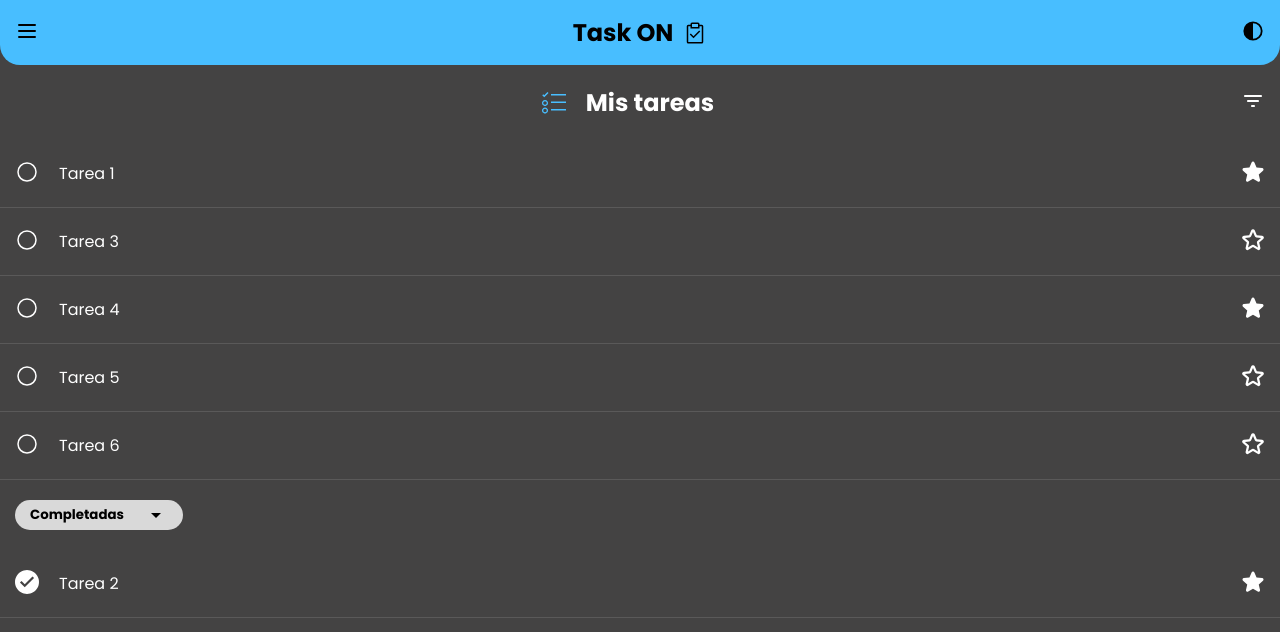
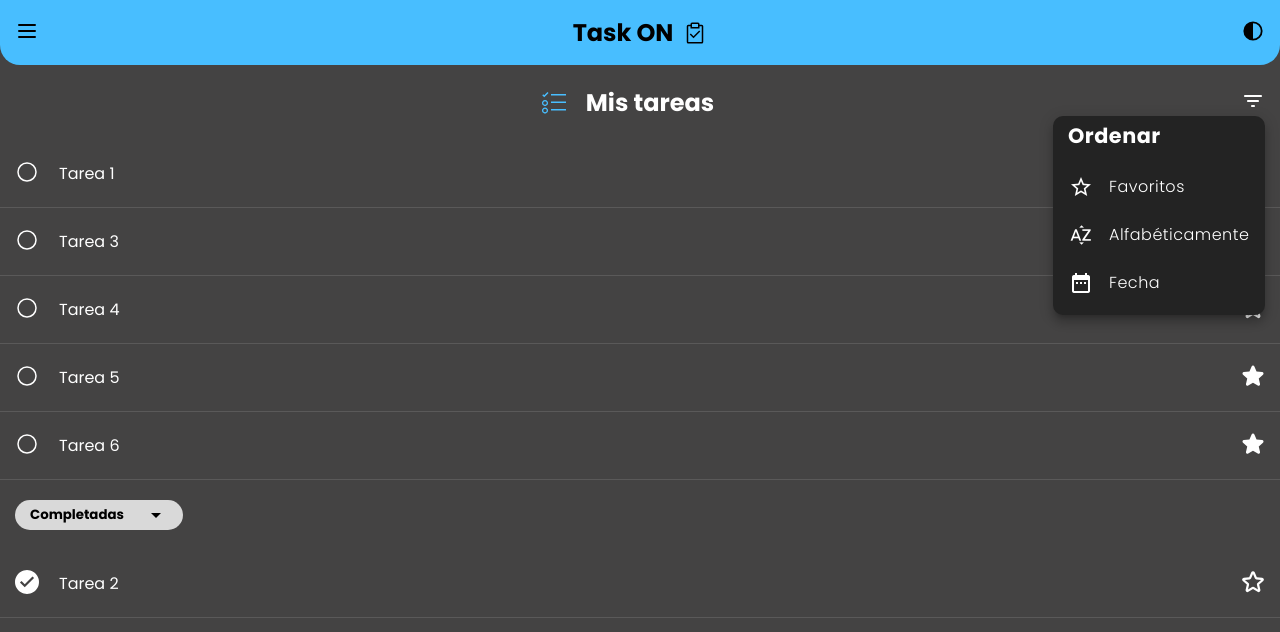
Before and after one commit to pablobarcala/todo-front, an Angular app: page /home in a window 1280 px wide. Both pictures are taken after a click on the button 1252 px from the left and 102 px from the top of the page. Shown: the top 632 px of the page. Built offline with nearby package versions, Linux system fonts and the light colour scheme.

Commit message:
agregar mat menu y estilizar

```diff
--- a/angular.json
+++ b/angular.json
@@ -25,6 +25,7 @@
               "src/assets"
             ],
             "styles": [
+              "@angular/material/prebuilt-themes/purple-green.css",
               "src/styles.css"
             ],
             "scripts": []
@@ -84,6 +85,7 @@
               "src/assets"
             ],
             "styles": [
+              "@angular/material/prebuilt-themes/purple-green.css",
               "src/styles.css"
             ],
             "scripts": []
--- a/package.json
+++ b/package.json
@@ -11,10 +11,12 @@
   "private": true,
   "dependencies": {
     "@angular/animations": "^17.0.0",
+    "@angular/cdk": "^17.0.3",
     "@angular/common": "^17.0.0",
     "@angular/compiler": "^17.0.0",
     "@angular/core": "^17.0.0",
     "@angular/forms": "^17.0.0",
+    "@angular/material": "^17.0.3",
     "@angular/platform-browser": "^17.0.0",
     "@angular/platform-browser-dynamic": "^17.0.0",
     "@angular/router": "^17.0.0",
--- a/src/app/app.config.ts
+++ b/src/app/app.config.ts
@@ -2,7 +2,8 @@ import { ApplicationConfig } from '@angular/core';
 import { provideRouter } from '@angular/router';
 
 import { routes } from './app.routes';
+import { provideAnimations } from '@angular/platform-browser/animations';
 
 export const appConfig: ApplicationConfig = {
-  providers: [provideRouter(routes)]
+  providers: [provideRouter(routes), provideAnimations()]
 };
--- a/src/app/components/subheader/subheader.component.css
+++ b/src/app/components/subheader/subheader.component.css
@@ -16,4 +16,13 @@ h3 {
 button {
     border: none;
     background-color: transparent;
+    color: var(--PRIMARY-TEXT);
 }
+
+.menu-header {
+    color: var(--PRIMARY-TEXT);
+    font-weight: bold;
+    padding: 0 15px;
+    padding-bottom: 15px;
+    font-size: 1.3rem;
+}
--- a/src/app/components/subheader/subheader.component.html
+++ b/src/app/components/subheader/subheader.component.html
@@ -3,7 +3,22 @@
     <h3>
         <svg xmlns="http://www.w3.org/2000/svg" width="24" height="24" viewBox="0 0 2048 2048"><path fill="var(--PRIMARY)" d="M768 256h1280v128H768V256zm0 768V896h1280v128H768zm0 640v-128h1280v128H768zM256 768q53 0 99 20t82 55t55 81t20 100q0 53-20 99t-55 82t-81 55t-100 20q-53 0-99-20t-82-55t-55-81t-20-100q0-53 20-99t55-82t81-55t100-20zm0 400q30 0 56-11t45-31t31-46t12-56q0-30-11-56t-31-45t-46-31t-56-12q-30 0-56 11t-45 31t-31 46t-12 56q0 30 11 56t31 45t46 31t56 12zm0 240q53 0 99 20t82 55t55 81t20 100q0 53-20 99t-55 82t-81 55t-100 20q-53 0-99-20t-82-55t-55-81t-20-100q0-53 20-99t55-82t81-55t100-20zm0 400q30 0 56-11t45-31t31-46t12-56q0-30-11-56t-31-45t-46-31t-56-12q-30 0-56 11t-45 31t-31 46t-12 56q0 30 11 56t31 45t46 31t56 12zM192 358L467 83l90 90l-365 365L19 365l90-90l83 83z"/></svg> Mis tareas
     </h3>
-    <button>
+    <button [mat-menu-trigger-for]="menu">
         <svg xmlns="http://www.w3.org/2000/svg" width="24" height="24" viewBox="0 0 24 24"><path fill="var(--PRIMARY-TEXT)" d="M11 18q-.425 0-.713-.288T10 17q0-.425.288-.713T11 16h2q.425 0 .713.288T14 17q0 .425-.288.713T13 18h-2Zm-4-5q-.425 0-.713-.288T6 12q0-.425.288-.713T7 11h10q.425 0 .713.288T18 12q0 .425-.288.713T17 13H7ZM4 8q-.425 0-.713-.288T3 7q0-.425.288-.713T4 6h16q.425 0 .713.288T21 7q0 .425-.288.713T20 8H4Z"/></svg>
     </button>
+    <mat-menu #menu="matMenu" class="menu">
+        <p class="menu-header">Ordenar</p>
+        <button mat-menu-item>
+            <mat-icon>star_border</mat-icon>
+            <span>Favoritos</span>
+        </button>
+        <button mat-menu-item>
+            <mat-icon>sort_by_alpha</mat-icon>
+            <span>Alfabéticamente</span>
+        </button>
+        <button mat-menu-item>
+            <mat-icon>date_range</mat-icon>
+            <span>Fecha</span>
+        </button>
+    </mat-menu>
 </div>
--- a/src/app/components/subheader/subheader.component.ts
+++ b/src/app/components/subheader/subheader.component.ts
@@ -1,9 +1,10 @@
 import { Component } from '@angular/core';
+import { MaterialModule } from '../../modules/material/material.module';
 
 @Component({
   selector: 'app-subheader',
   standalone: true,
-  imports: [],
+  imports: [MaterialModule],
   templateUrl: './subheader.component.html',
   styleUrl: './subheader.component.css'
 })
--- a/src/app/components/tarea-item/tarea-item.component.html
+++ b/src/app/components/tarea-item/tarea-item.component.html
@@ -11,9 +11,9 @@
     </div>
     <button (click)="toggleFavorita(tarea)">
         @if (tarea.favorita) {
+            <svg xmlns="http://www.w3.org/2000/svg" width="24" height="24" viewBox="0 0 256 256"><path fill="var(--PRIMARY-TEXT)" d="m234.5 114.38l-45.1 39.36l13.51 58.6a16 16 0 0 1-23.84 17.34l-51.11-31l-51 31a16 16 0 0 1-23.84-17.34l13.49-58.54l-45.11-39.42a16 16 0 0 1 9.11-28.06l59.46-5.15l23.21-55.36a15.95 15.95 0 0 1 29.44 0L166 81.17l59.44 5.15a16 16 0 0 1 9.11 28.06Z"/></svg>
+        } @else {
             <svg xmlns="http://www.w3.org/2000/svg" width="24" height="24" viewBox="0 0 256 256"><path fill="var(--PRIMARY-TEXT)" d="M243 96.05a20 20 0 0 0-17.26-13.72l-57-4.93l-22.3-53.14a20 20 0 0 0-36.82 0L87.29 77.4l-57 4.93a20 20 0 0 0-11.42 35.07l43.32 37.8l-13 56.24A20 20 0 0 0 79 233.1l49-29.76l49 29.76a20 20 0 0 0 29.8-21.66l-13-56.24l43.32-37.8A20 20 0 0 0 243 96.05Zm-66.75 42.62a20 20 0 0 0-6.35 19.63l11.39 49.32l-42.94-26.08a19.9 19.9 0 0 0-20.7 0l-42.94 26.08L86.1 158.3a20 20 0 0 0-6.35-19.63l-38.09-33.23l50.14-4.34a19.92 19.92 0 0 0 16.69-12.19L128 42.42l19.51 46.49a19.92 19.92 0 0 0 16.69 12.19l50.14 4.34Z"/></svg>
-        } @else {
-            <svg xmlns="http://www.w3.org/2000/svg" width="24" height="24" viewBox="0 0 256 256"><path fill="var(--PRIMARY-TEXT)" d="m234.5 114.38l-45.1 39.36l13.51 58.6a16 16 0 0 1-23.84 17.34l-51.11-31l-51 31a16 16 0 0 1-23.84-17.34l13.49-58.54l-45.11-39.42a16 16 0 0 1 9.11-28.06l59.46-5.15l23.21-55.36a15.95 15.95 0 0 1 29.44 0L166 81.17l59.44 5.15a16 16 0 0 1 9.11 28.06Z"/></svg>
         }
     </button>
 </div>
--- a/src/index.html
+++ b/src/index.html
@@ -9,6 +9,8 @@
   <link rel="preconnect" href="https://fonts.googleapis.com">
   <link rel="preconnect" href="https://fonts.gstatic.com" crossorigin>
   <link href="https://fonts.googleapis.com/css2?family=Poppins:wght@300;400;700&display=swap" rel="stylesheet">
+  <link href="https://fonts.googleapis.com/css2?family=Roboto:wght@300;400;500&display=swap" rel="stylesheet">
+  <link href="https://fonts.googleapis.com/icon?family=Material+Icons" rel="stylesheet">
 </head>
 <body>
   <app-root></app-root>
--- a/src/styles.css
+++ b/src/styles.css
@@ -1,4 +1,6 @@
 /* You can add global styles to this file, and also import other style files */
+@import '@angular/material/prebuilt-themes/purple-green.css';
+
 :root{
     font-size: 16px;
     font-family: "Poppins";
@@ -6,16 +8,24 @@
     --PRIMARY: #48BEFF;
     --HEADER-TEXT: #000;
     --GREY: #818181;
+    /* editar variables de angular material MENU */
+    --mat-menu-container-color: var(--MENU-BG);
+    --mat-menu-container-shape: 10px;
+    --mat-menu-item-label-text-font: "Poppins";
+    --mat-menu-item-label-text-weight: lighter;
+    --mat-menu-item-icon-color: var(--PRIMARY-TEXT);
 }
 
 :root.dark {
     --BACKGROUND: #444343;
+    --MENU-BG: #232323;
     --PRIMARY-TEXT: #FFF;
     --SECOND-GREY: #5A5959;
 }
 
 :root.light {
     --BACKGROUND: #E4E4E4;
+    --MENU-BG: #cacaca;
     --PRIMARY-TEXT: #000;
     --SECOND-GREY: #D0C3C3;
 }
```
Also changed, not shown: src/app/modules/material/material.module.ts (added, +17 -0 lines), 1 other file (tests, documents, lock files or other folders).
